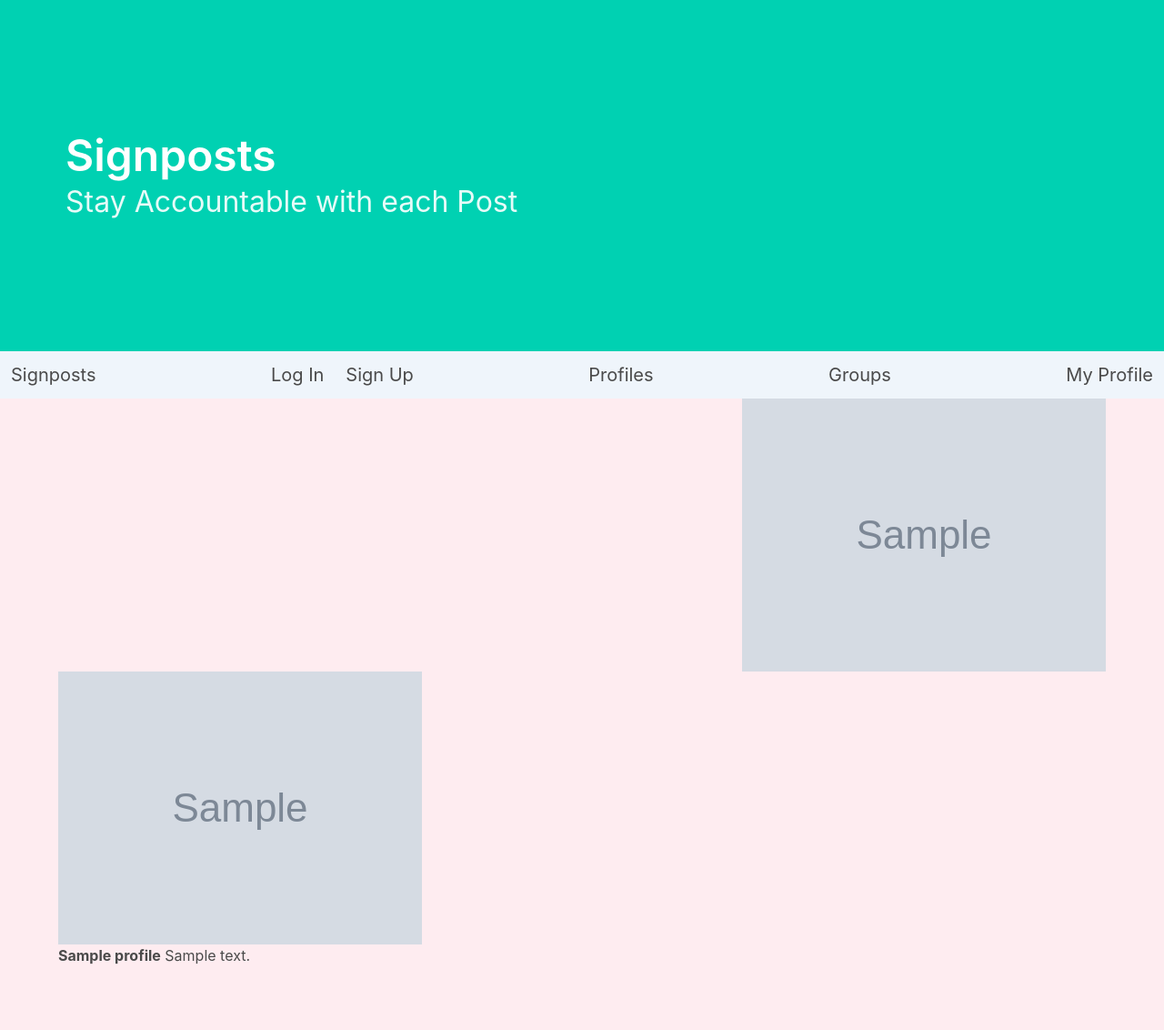
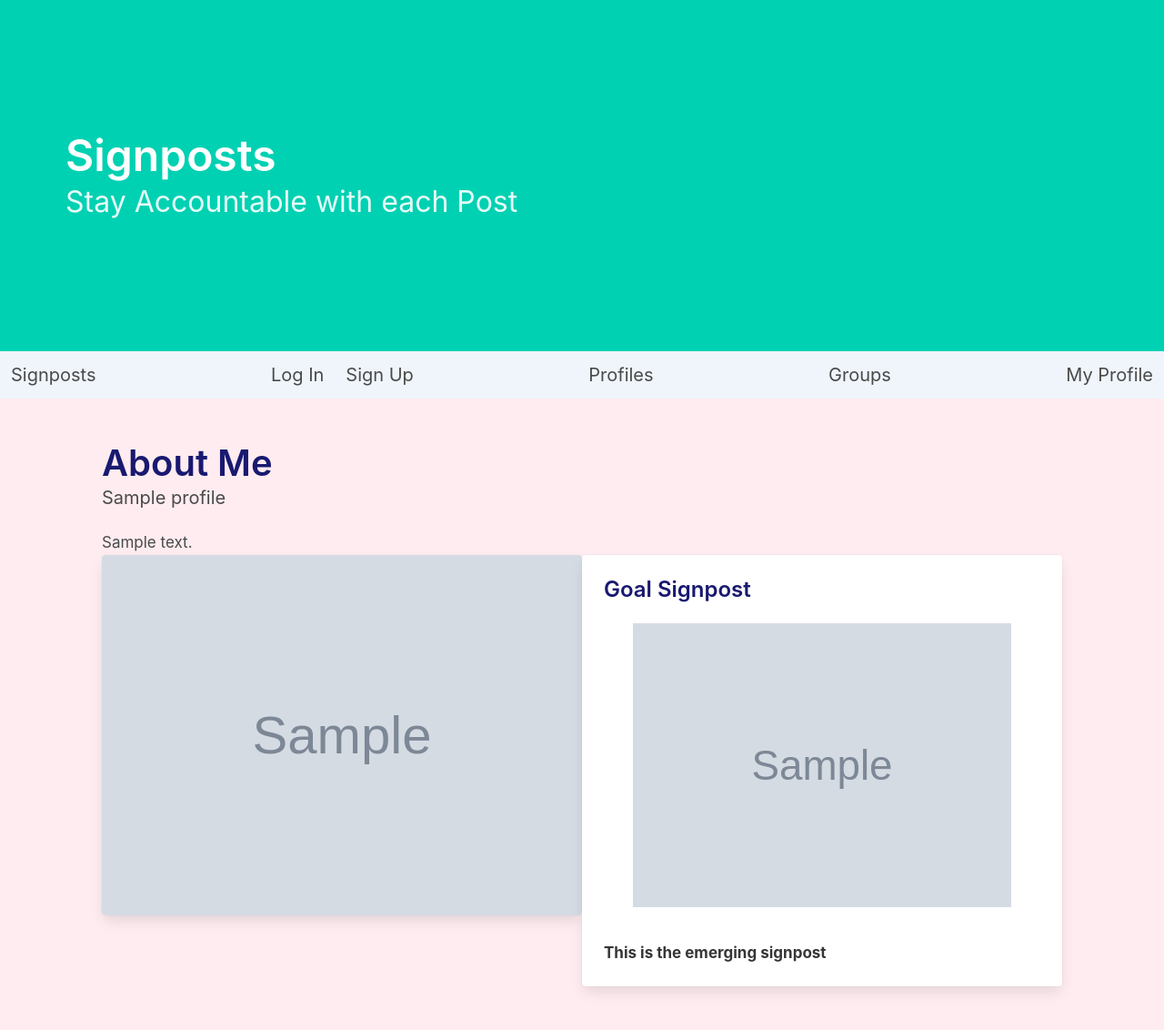
Before and after one commit to mariaximenez/signposts, a Django app: page /profiles/1/ in a window 1280 px wide. Shown: the whole page at 91% size. Before the commit the page ends 1060 px from the top, so only its background shows below. Run offline with Django 4.2, Linux system fonts and the light colour scheme; data comes from the database, SQL or seed files in the repository; tables that the repository leaves empty hold one stand-in row (values such as "Sample post"); grey boxes marked "Sample" are stand-in pictures.

Commit message:
Profile Page Bulma Template

```diff
--- a/main_app/templates/profile_detail.html
+++ b/main_app/templates/profile_detail.html
@@ -1,30 +1,64 @@
 {% extends 'base.html' %} {% block content %}
 
-<div class="container">
-  <div class="level-right">
 
-    <figure class="image is-500x500">
-    <img src="{{profile.status_img}}" alt="{{profile.name}}" />
-    </figure>
-  </div>
-<div class="level-left">
-  <figure class="image is-500x500">
-    <img src="{{profile.avatar_img}}" alt="{{profile.name}}" />
-  </figure>
-
+ <!-- About -->
+ <section class="section" id="about">
+  <!-- Title -->
+  <div class="section-heading">
+    <h3 class="title is-2">About Me</h3>
+    <h4 class="subtitle is-5">{{profile.name}}</h4>
+    <h4 class="subtitle is-5"> <span><b>{{profile.group}}</b></span></h4>
+    <div class="container">
+      <p> <span>{{profile.goal_description}}</span></p>
     </div>
-    <div clas="leve-left">
-    <span><b>{{profile.name}}</b></span>
-    <span><b>{{profile.group}}</b></span>
-    <span>{{profile.goal_description}}</span>
   </div>
 
-</div>
+  <div class="columns has-same-height is-gapless">
+
+    <div class="column">
+      <!-- Profile picture -->
+      <div class="card">
+        <div class="card-image">
+          <figure class="image is-500x500">
+            <img src="{{profile.avatar_img}}" alt="{{profile.name}}" />
+          </figure>
+        </div>
+      </div>
+    </div>
+    <div class="column">
+      <!-- Skills -->
+      <div class="card">
+        <div class="card-content skills-content">
+          <h3 class="title is-4">Goal Signpost</h3>
+          <div class="content">
+            <figure class="image is-500x500">
+              <img src="{{profile.status_img}}" alt="{{profile.name}}" />
+              </figure>
+                <article>
+                  <p>
+                    <strong>This is the emerging signpost</strong>
+
+                  </p>
+                </div>
+              </div>
+            </article>
 
 
 
-</div>
-</div>
+
+
+
+
+
+
+
+
+
+
+
+
+
+
 
 
 {% endblock %}
```
